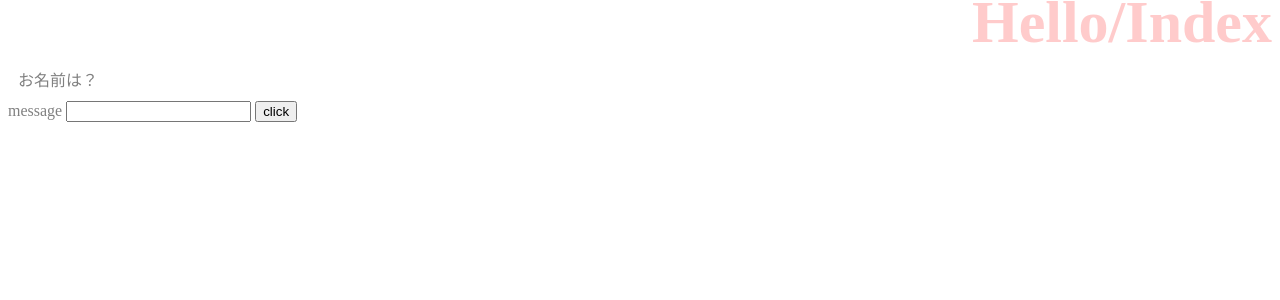
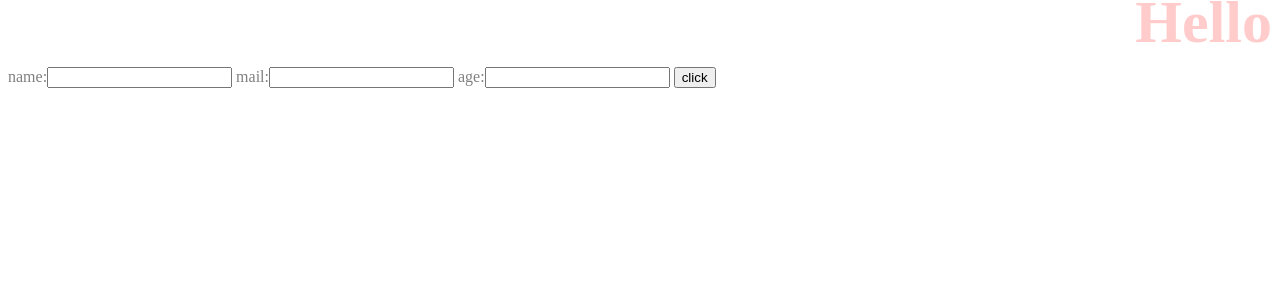
Before and after one commit to kimura-keisuke-1227/django_001, a Django app: page /hello/ in a window 1280 px wide. Shown: the top 300 px of the page. Run offline with Django 3.2, Linux system fonts and the light colour scheme.

Commit message:
フォームの値を送るようにしたけど取得できない。

```diff
--- /dev/null
+++ b/django_app/hello/forms.py
@@ -0,0 +1,14 @@
+#!/usr/bin/env python3
+# -*- coding: utf-8 -*-
+"""
+Created on Mon Jun 14 09:05:55 2021
+
+@author: owner
+"""
+
+from django import forms
+
+class HelloForm(forms.Form):
+    name = forms.CharField(label='name')
+    mail = forms.CharField(label='mail')
+    age = forms.IntegerField(label='age')
--- a/django_app/hello/templates/hello/index.html
+++ b/django_app/hello/templates/hello/index.html
@@ -14,11 +14,9 @@
   </head>
   <body>
     <h1>{{title}}</h1>
-    <p>{{msg}}</p>
-    <form action="{% url 'form' %}" method="post">
-      {% csrf_token %}
-      <label for="msg">message</label>
-      <input type="text" name="msg" id="msg" />
+    <p>{{msg|safe}}</p>
+    <form action="{% url 'index' %}" method="post">
+      {% csrf_token %} {{form}}
       <input type="submit" value="click" />
     </form>
   </body>
--- a/django_app/hello/urls.py
+++ b/django_app/hello/urls.py
@@ -11,5 +11,4 @@ from . import views
 
 urlpatterns = [
     path('', views.index, name='index'),
-    path('form', views.form, name='form'),
     ]
--- a/django_app/hello/views.py
+++ b/django_app/hello/views.py
@@ -1,18 +1,17 @@
 from django.shortcuts import render
 from django.http import HttpResponse
+from .forms import HelloForm
 # Create your views here.
 
 def index(request):
     params={
-        'title' :'Hello/Index',
-        'msg'   :'お名前は？',
+        'title'     :'Hello',
+        'message'   :'your data',
+        'form'      :HelloForm()
         }
+
+    if(request.method == 'POST'):
+        params['message']='名前：'+request.POST['name']+'<br>メール：'+request.POST['mail']+'<br>年齢：'+request.POST['age']
+        params['form'] = HelloForm(request.POST)
+
     return render(request, 'hello/index.html',params)
-
-def form(request):
-    msg = request.POST['msg']
-    params={
-        'title' :'Hello/Form',
-        'msg'   :'こんにちは'+msg+'さん。',
-        }
-    return render(request, 'hello/index.html',params)
```
